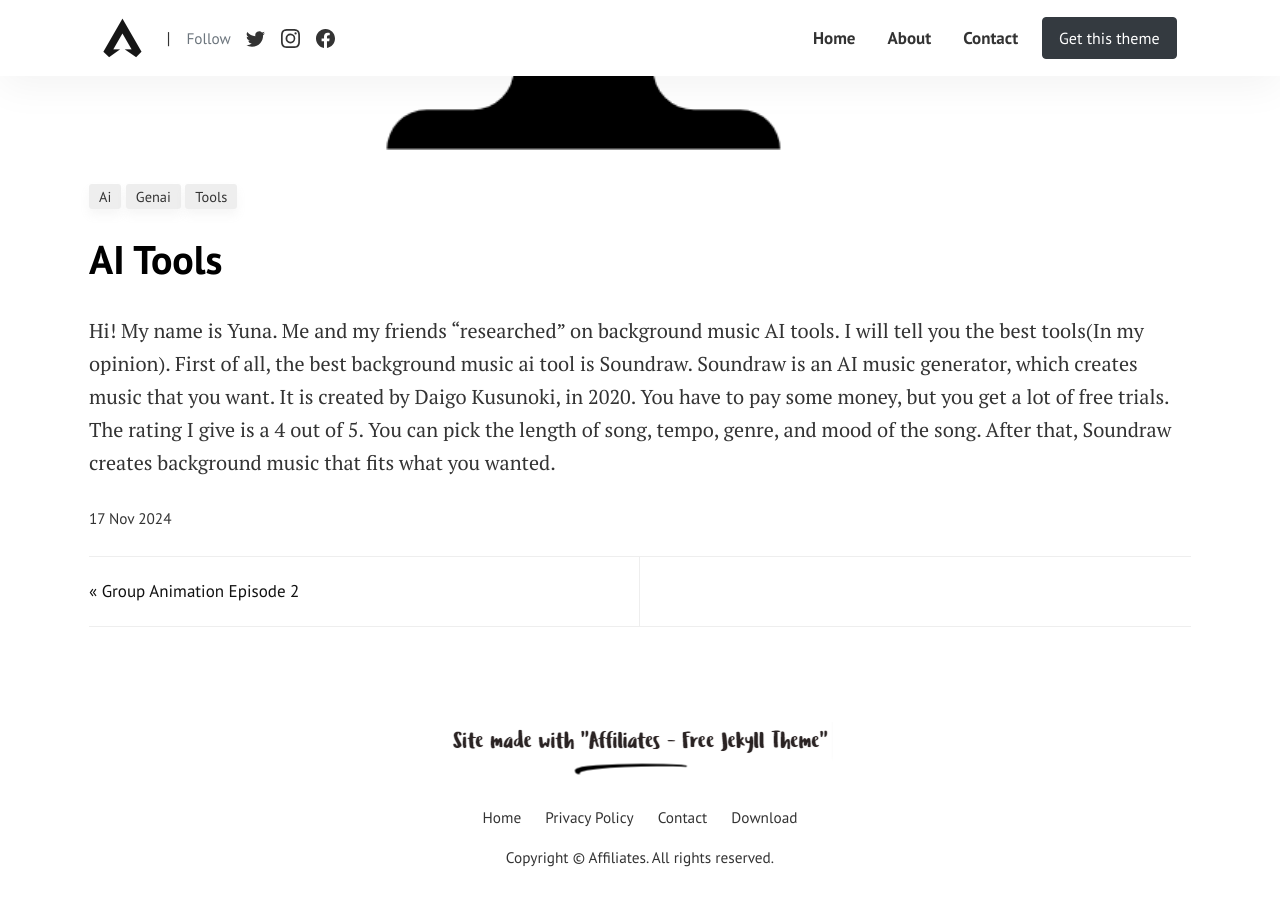
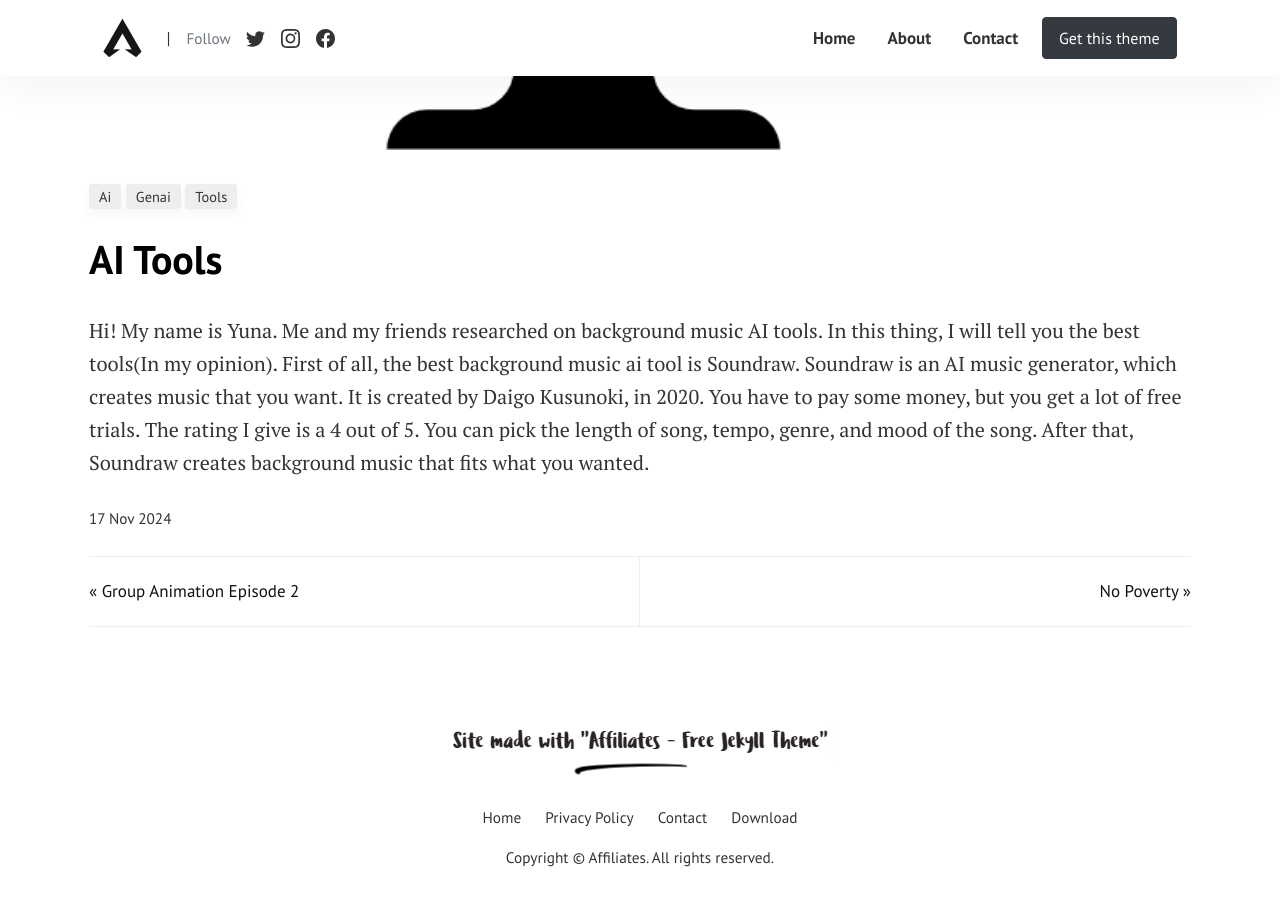
Before and after one commit to yunaaaaaaaaaaaaa/yunaaaaaaaaaaaaa.github.io, a Jekyll site: the page built from _posts/2024-11-17-ai-tools.md, in a window 1280 px wide and 900 px high, scrolled down 544 px. Built offline with Jekyll 4.4.1, drawn with Linux system fonts in a browser that asks for light colours.

Commit message:
Posting no poverty

```diff
--- a/_posts/2024-11-17-ai-tools.md
+++ b/_posts/2024-11-17-ai-tools.md
@@ -5,4 +5,4 @@
 image: assets/images/ai-tools.png
 ---
 
-Hi! My name is Yuna. Me and my friends "researched" on background music AI tools. I will tell you the best tools(In my opinion). First of all, the best background music ai tool is Soundraw. Soundraw is an AI music generator, which creates music that you want. It is created by Daigo Kusunoki, in 2020. You have to pay some money, but you get a lot of free trials. The rating I give is a 4 out of 5. You can pick the length of song, tempo, genre, and mood of the song. After that, Soundraw creates background music that fits what you wanted.
+Hi! My name is Yuna. Me and my friends researched on background music AI tools. In this thing, I will tell you the best tools(In my opinion). First of all, the best background music ai tool is Soundraw. Soundraw is an AI music generator, which creates music that you want. It is created by Daigo Kusunoki, in 2020. You have to pay some money, but you get a lot of free trials. The rating I give is a 4 out of 5. You can pick the length of song, tempo, genre, and mood of the song. After that, Soundraw creates background music that fits what you wanted.
```
Also changed, not shown: _posts/2025-06-15-no-poverty.md (added, +15 -0 lines), assets/images/no-poverty.png (added).
